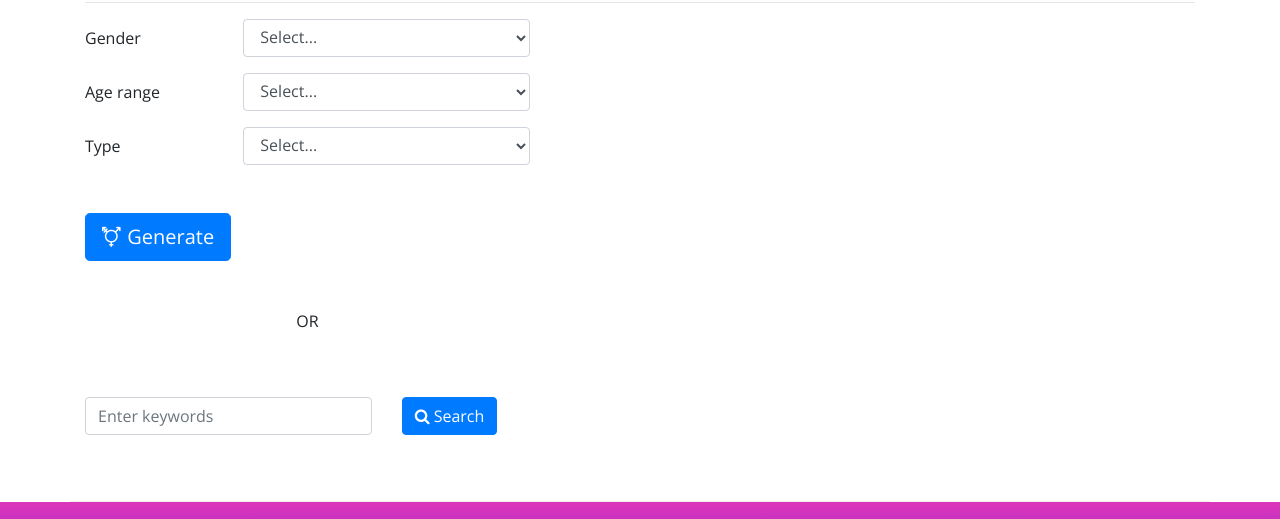
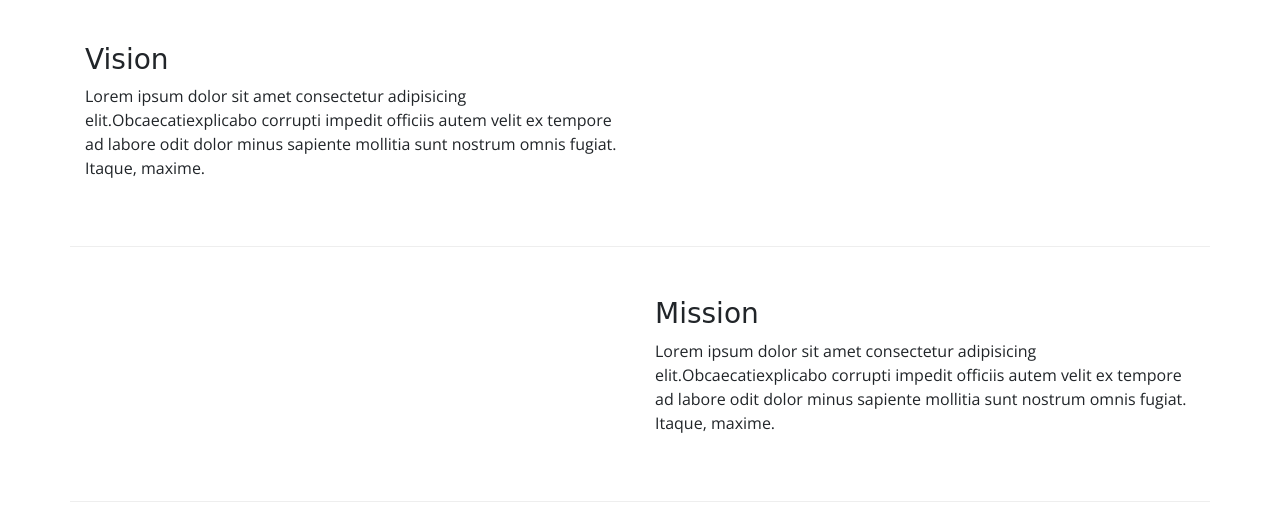
Before and after one commit to nursin/Portfolio-Project, a website: page aboutus.html in a window 1280 px wide. Shown: the part 321-840 px from the top of the page. Drawn offline with nearby package versions, Linux system fonts and the light colour scheme; a web font is replaced by a local one.

Commit message:
centered header, aboutus contactus

```diff
--- a/aboutus.html
+++ b/aboutus.html
@@ -13,10 +13,10 @@
   <!-- Additional CSS must be placed after Bootstrap CSS -->
   <link rel="stylesheet" href="https://fonts.googleapis.com/css?family=Lobster|Open+Sans" />
   <link rel="stylesheet" href="node_modules/font-awesome/css/font-awesome.min.css" />
+  <link href="https://fonts.googleapis.com/css2?family=Goblin+One&display=swap" rel="stylesheet">
   <link rel="stylesheet" href="node_modules/bootstrap-social/bootstrap-social.css" />
   <link rel="stylesheet" href="css/styles.css">
   <link rel="preconnect" href="https://fonts.gstatic.com">
-  <link href="https://fonts.googleapis.com/css2?family=Goblin+One&display=swap" rel="stylesheet">
 
 
   <title>Date Act</title>
@@ -26,15 +26,15 @@
   <header class="jumbotron jumbotron-fluid">
     <div class="container">
       <div class="row">
-        <div class="col-2 col-lg-1 align-self-center">
-          <a id="logo" href="index.html"><i class="fa fa-transgender-alt fa-5x"aria-hidden="true"></i></a>
+        <div class="col-12 col-sm-2 col-lg-1 mb-3 mb-sm-0 text-center align-self-center">
+          <a id="logo" href="index.html"><i class="fa fa-transgender-alt fa-5x" aria-hidden="true"></i></a>
         </div>
-        <div class="col ml-4 ml-md-0">
+        <div class="col ml-sm-4 ml-md-0 ml-lg-4 ml-xl-0 text-center text-sm-left">
           <h1>Date Act</h1>
           <h2>Spice up your date life</h2>
         </div>
-        <!-- This button will open a share page so the user can select messages, social, email and such -->
-        <div class="col-md-4 col-xl-2 mt-4">
+        <!-- This button will open a share modal so the user can select messages, social, email and such -->
+        <div class="col-md-4 col-xl-2 mt-4 text-center">
           <a href="" class="btn btn-warning btn-lg">Share With Friends</a>
         </div>
       </div>
@@ -50,7 +50,8 @@
         <ul class="navbar-nav">
           <li class="nav-item"><a href="index.html" class="nav-link"><i class="fa fa-home fa-lg"></i> Home</a>
           </li>
-          <li class="nav-item active"><a href="aboutus.html" class="nav-link"><i class="fa fa-info fa-lg"></i> About</a></li>
+          <li class="nav-item active"><a href="aboutus.html" class="nav-link"><i class="fa fa-info fa-lg"></i> About</a>
+          </li>
           <li class="nav-item"><a href="contactus.html" class="nav-link"><i class="fa fa-address-card fa-lg"></i>
               Contact</a></li>
         </ul>
@@ -59,74 +60,46 @@
   </nav>
 
   <div class="container">
+    <div class="row mt-4">
+      <div class="col">
+        <h2>About us</h2>
+        <hr />
+      </div>
+    </div>
     <div class="row row-content">
       <div class="col-12">
-        <h2>Choose your character</h2>
-        <hr />
+        <h3>Vision</h3>
       </div>
-      <div class="col-md-10">
-
-        <form>
-          <div class="form-group row">
-            <label class="col-md-2 col-form-label" for="gender">Gender</label>
-            <div class="col-md-4">
-              <select class="form-control" name="gender" id="gender">
-                <option>Select...</option>
-                <option value="male">Male</option>
-                <option value="female">Female</option>
-              </select>
-            </div>
-          </div>
-          <div class="form-group row">
-            <label class="col-md-2 col-form-label" for="gender">Age range</label>
-            <div class="col-md-4">
-              <select class="form-control" name="gender" id="gender">
-                <option>Select...</option>
-                <option value="0-18">0 - 18</option>
-                <option value="19-29">19 - 29</option>
-                <option value="30-39">30 - 39</option>
-                <option value="40-49">40 - 49</option>
-                <option value="50-59">50 - 59</option>
-                <option value="59+">59+</option>
-              </select>
-            </div>
-          </div>
-          <div class="form-group row">
-            <label class="col-md-2 col-form-label" for="gender">Type</label>
-            <div class="col-md-4">
-              <select class="form-control" name="gender" id="gender">
-                <option>Select...</option>
-                <option value="famous">Famous</option>
-                <option value="notFamous">Not famous</option>
-                <option value="createYourOwn">Create your own</option>
-              </select>
-            </div>
-          </div>
-          <div class="form-group row mt-5">
-            <div class="col">
-                <button id="generateButton" class="btn btn-primary btn-lg text-white"><i class="fa fa-transgender-alt" aria-hidden="true"></i> Generate</button>
-            </div>
-          </div>
-          <div class="form-group row mt-5">
-            <div class="col col-md-6">
-              <p class="text-center">OR</p>
-            </div>
-          </div>
-          <!-- may have to make a new form for this search box
-          will be used to search character database by keyword-->
-          <div class="form-group row mt-5">
-            <div class="col-8 col-sm-9 col-md-4">
-              <input id="searchBox" class="form-control" type="text" placeholder="Enter keywords">
-            </div>
-            <div class="col">
-              <button id="searchButton" class="btn btn-primary text-white"><i class="fa fa-search"></i> Search</button>
-          </div>
-          </div>
-        </form>
-
+      <div class="col-12 col-sm-6">
+        <p>
+          Lorem ipsum dolor sit amet consectetur adipisicing elit.Obcaecatiexplicabo corrupti impedit officiis autem velit ex tempore ad labore odit dolor minus sapiente mollitia sunt nostrum omnis fugiat. Itaque, maxime.
+        </p>
+      </div>
+    </div>
+    <div class="row row-content">
+      <div class="col-12 col-sm-6">
+        <!-- img goes here -->
+      </div>
+      <div class="col-12 col-sm-6">
+        <h3>Mission</h3>
+        <p>
+          Lorem ipsum dolor sit amet consectetur adipisicing elit.Obcaecatiexplicabo corrupti impedit officiis autem velit ex tempore ad labore odit dolor minus sapiente mollitia sunt nostrum omnis fugiat. Itaque, maxime.
+        </p>
+      </div>
+    </div>
+    <div class="row row-content">
+      <div class="col-12 col-sm-6">
+        <h3>Date Act Instructions</h3>
+        <p>
+          Lorem ipsum dolor sit amet consectetur adipisicing elit.Obcaecatiexplicabo corrupti impedit officiis autem velit ex tempore ad labore odit dolor minus sapiente mollitia sunt nostrum omnis fugiat. Itaque, maxime.
+        </p>
+      </div>
+      <div class="col-12 col-sm-6">
+        <!-- img goes here -->
       </div>
     </div>
   </div>
+
 
 
   <footer class="site-footer">
```
Also changed, not shown: contactus.html (+12 -6 lines), index.html (+9 -9 lines).
